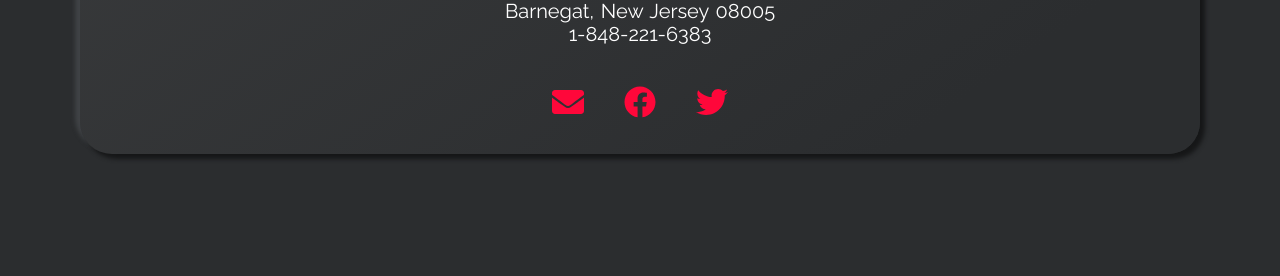
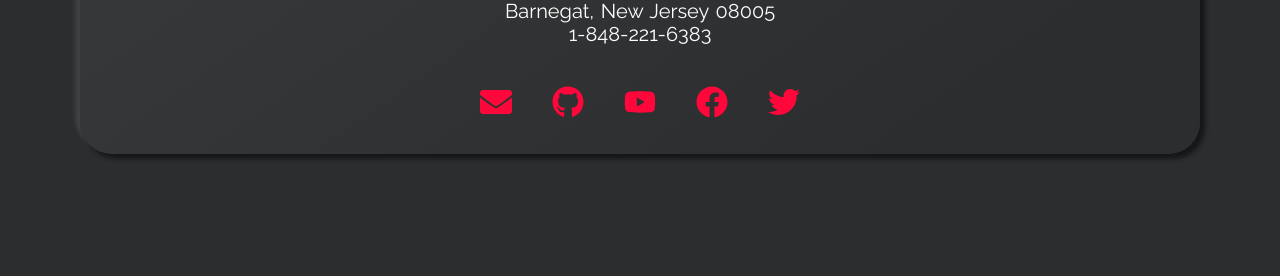
Before and after one commit to MichaelHDesigns/contact, a Jekyll site: the page built from index.html, in a window 1280 px wide. Shown: the part 1220-1496 px from the top of the page. Built offline with Jekyll 4.4.1, drawn with Linux system fonts in a browser that asks for light colours.

Commit message:
Update section-contact.html

```diff
--- a/_includes/section-contact.html
+++ b/_includes/section-contact.html
@@ -7,6 +7,28 @@
     <div class="social">
       <svg class="social-svg" viewBox="0 0 48 48">
         <use x="12" y="12" width="24" height="24" viewBox="0 0 48 48" xlink:href="{{ "/assets/img/solid.svg#envelope" | prepend: site.baseurl }}"></use>
+      </svg>
+    </div>
+  </a>
+  {% endif %}
+
+  {% if site.github_username != null %}
+  <a class="social-link" aria-label="My GitHub" target="_blank" rel="noreferrer"
+    href="https://github.com/{{site.github_username}}">
+    <div class="social">
+      <svg class="social-svg" viewBox="0 0 48 48">
+        <use x="12" y="12" width="24" height="24" viewBox="0 0 48 48" xlink:href="{{ "/assets/img/brands.svg#github" | prepend: site.baseurl }}"></use>
+      </svg>
+    </div>
+  </a>
+  {% endif %}
+
+  {% if site.youtube_username != null %}
+  <a class="social-link black" aria-label="My Codepen" target="_blank" rel="noreferrer"
+    href="https://www.youtube.com/channel/UCsKeJJnVF1xCSZpLmExLCNw/{{site.youtube_username}}">
+    <div class="social">
+      <svg class="social-svg" viewBox="0 0 48 48">
+        <use x="12" y="12" width="24" height="24" viewBox="0 0 48 48" xlink:href="{{ "/assets/img/brands.svg#youtube" | prepend: site.baseurl }}"></use>
       </svg>
     </div>
   </a>
```
